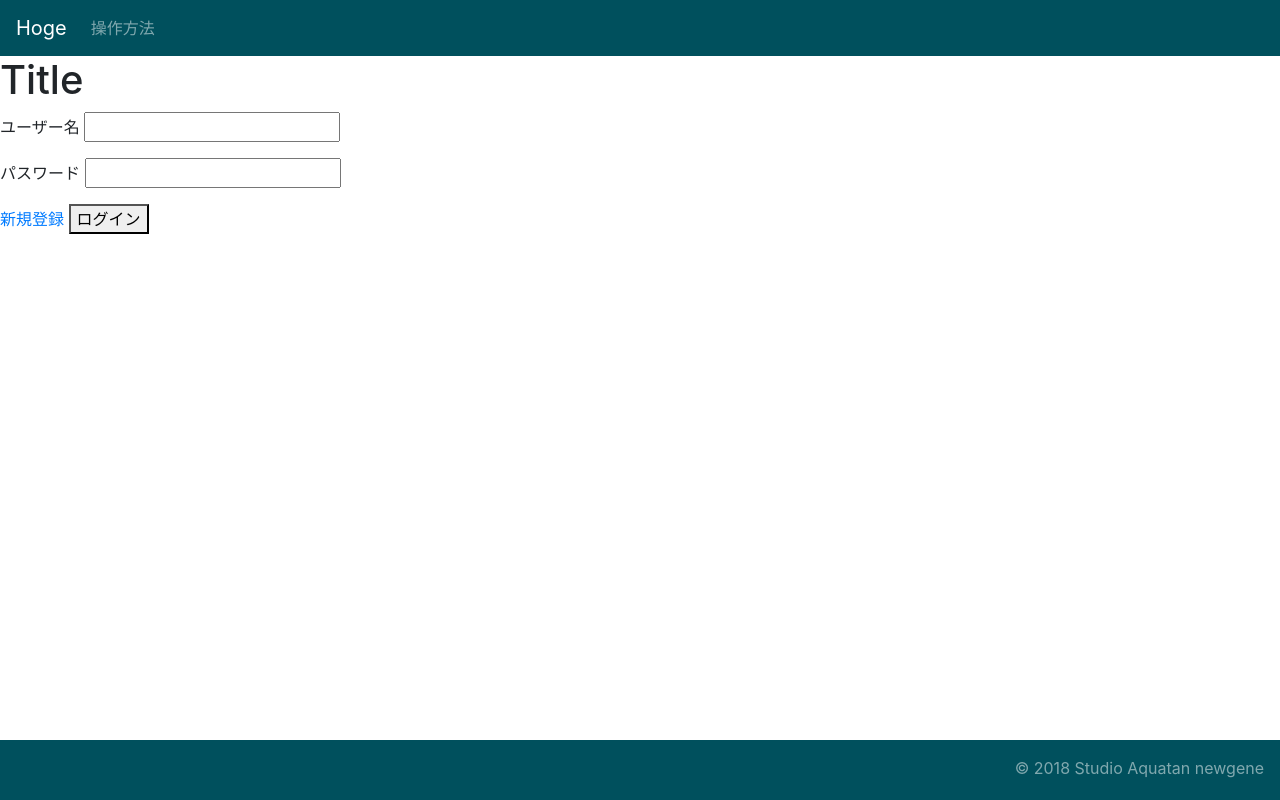
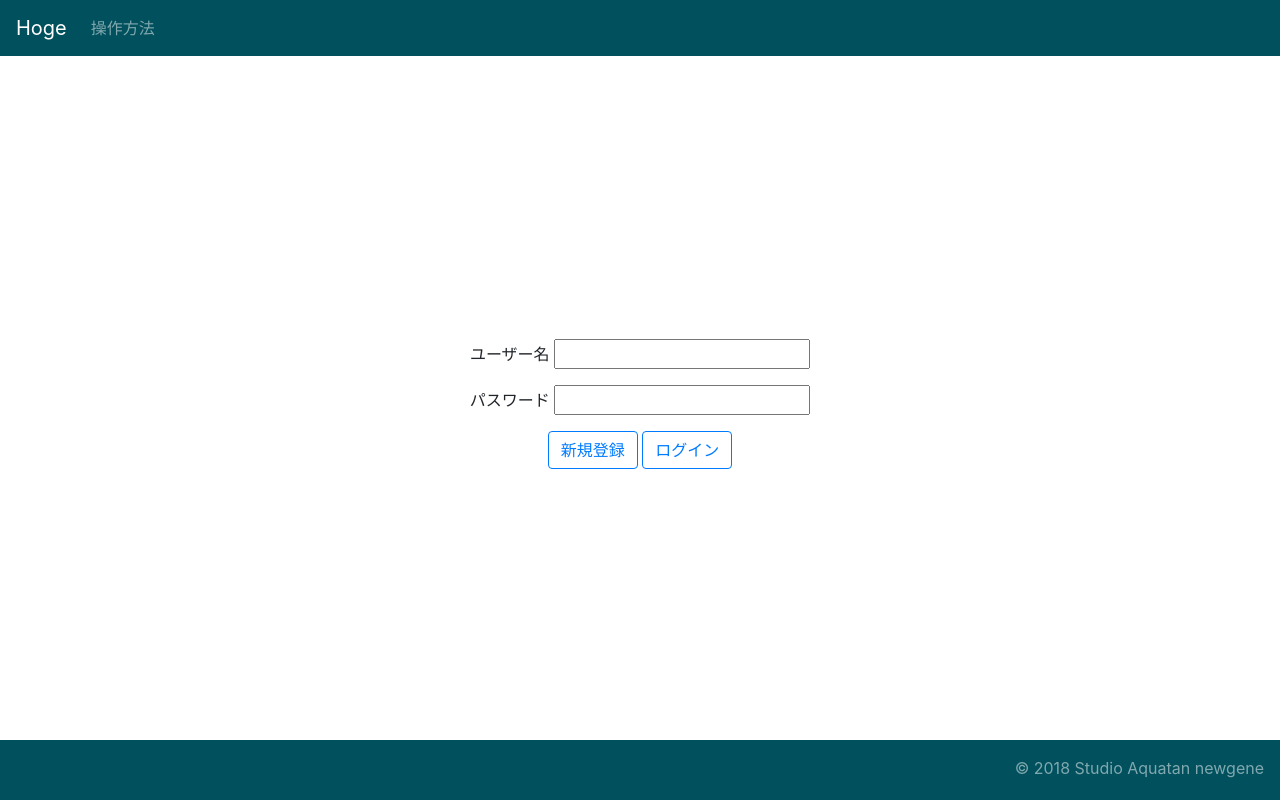
Before and after one commit to StudioAquatan/newgene, a Django app: template app/polls/templates/poll/index.html in a window 1280 px wide. Run offline with Django 3.2, Linux system fonts and the light colour scheme; the template is opened without the code that fills it, so the values that code supplies are empty; some libraries are stand-ins or nearby versions.

Commit message:
topページの仮完成

```diff
--- a/app/polls/static/polls/css/style.css
+++ b/app/polls/static/polls/css/style.css
@@ -14,17 +14,39 @@ html {
 }
 
 body {
-    margin-bottom: 80px;
+    margin: 0;
+    padding: 0;
+    /*margin-bottom: 80px;*/
 }
 
 .navbar{
     background-color: var(--base-color);
 }
 
+.jumbotron {
+    display: flex;
+    align-items: center;
+    justify-content: center;
+    height: 85vh;
+    min-height: 450px;
+    background: transparent !important;
+    text-align: center;
+}
+
+.jumbotron-container {
+    position: center;
+}
+
+.map-group {
+    margin-top: 30px;
+    margin-bottom: 100px;
+}
+
 .map-display {
     height: 800px;
     width: 1000px;
-    margin-bottom: 20px;
+    margin-top: 30px;
+    margin-bottom: 30px;
 }
 
 .main-container {
@@ -39,6 +61,7 @@ body {
     background-color: var(--base-color);
     padding: 1rem;
     text-align: right;
+    margin-top: 20px;
 }
 
 @media (min-width: 300px) {
--- a/app/polls/templates/poll/index.html
+++ b/app/polls/templates/poll/index.html
@@ -7,7 +7,28 @@
 
 {# メインコンテンツ #}
 {% block content %}
-    <h1>Title</h1>
+    <div class="jumbotron jumbotron-fluid">
+
+
+        <div class="d-flex flex-column align-items-center">
+            <div class="p-2">
+                <div class="container-fluid jumbotron-container">
+                    <div class="logo"></div>
+                </div>
+            </div>
+            <div class="p-2">
+                <form action="{% url 'index' %}" method="post">
+                    {% csrf_token %}
+                    <p>ユーザー名
+                        <input type="text" name="username"></p>
+                    <p>パスワード
+                        <input type="password" name="password"></p>
+                    <button class="btn btn-outline-primary" name="btn_sign_up">新規登録</button>
+                    <button class="btn btn-outline-primary" name="btn_login">ログイン</button>
+                </form>
+            </div>
+        </div>
+    </div>
 
     {% if error_message %}
         <h2 style="color: red;">
@@ -15,13 +36,4 @@
         </h2>
     {% endif %}
 
-    <form action="{% url 'index' %}" method="post">
-        {% csrf_token %}
-        <p>ユーザー名
-            <input type="text" name="username"></p>
-        <p>パスワード
-            <input type="password" name="password"></p>
-        <a href="{% url 'new_user' %}">新規登録</a>
-        <button name="btn_login">ログイン</button>
-    </form>
 {% endblock %}
--- a/app/polls/templates/poll/send_message.html
+++ b/app/polls/templates/poll/send_message.html
@@ -21,7 +21,7 @@
             <label for="msg">Message:</label>
             <textarea id="msg" name="user_message" maxlength="50"></textarea>
         </div>
-        <button name="btn_login">メッセージを送信</button>
+        <button name="btn_send_msg">メッセージを送信</button>
     </form>
 
     <a href="{% url 'user' user_id %}">ユーザーページへ戻る</a>
--- a/app/polls/views.py
+++ b/app/polls/views.py
@@ -22,12 +22,15 @@ def index(request):
                     else:
                         context = get_user_context(user_id)
                         return render(request, 'poll/user.html', context)
+                elif 'btn_sign_up' in request.POST:
+                    return render(request, 'poll/new_user.html')
             else:
                 return render(request, 'poll/index.html',
                               {'error_message': 'パスワードが入力されていません'})
         else:
             return render(request, 'poll/index.html',
                           {'error_message': 'ユーザー名が入力されていません'})
+
 
     return render(request, 'poll/index.html')
 
--- a/app/templates/base.html
+++ b/app/templates/base.html
@@ -10,6 +10,10 @@
     {# ヤフーマップAPIの利用の準備#}
     <script type="text/javascript" src={% static 'polls/js/yahoo_map.js' %}></script>
     <script type="text/javascript" src="{% static 'polls/js/bootstrap.min.js' %}"></script>
+    <script src="https://code.jquery.com/jquery-3.2.1.slim.min.js"
+            integrity="sha384-KJ3o2DKtIkvYIK3UENzmM7KCkRr/rE9/Qpg6aAZGJwFDMVNA/GpGFF93hXpG5KkN"
+            crossorigin="anonymous"></script>
+
 
     {# style.cssを読み込む #}
     <link rel="stylesheet" href="{% static 'polls/css/bootstrap.min.css' %}" type="text/css">
@@ -22,27 +26,17 @@
 {% block navi %}
     <nav class="navbar navbar-expand-lg navbar-dark fixed-top">
         <a class="navbar-brand" href="{% url 'index' %}">Hoge</a>
-        <button class="navbar-toggler" type="button" data-toggle="collapse" data-target="#navbarSupportedContent"
-                aria-controls="navbarSupportedContent" aria-expanded="false" aria-label="Toggle navigation">
-            <span class="navbar-toggler-icon"></span>
-        </button>
 
-        <div class="collapse navbar-collapse" id="navbarSupportedContent">
-            <ul class="navbar-nav mr-auto">
-                <li class="nav-item">
-                    <a class="nav-link" href="{% url 'userguide' %}">操作方法</a>
-                </li>
-            </ul>
-        </div>
+        <ul class="nav navbar-nav flex-row float-left">
+            <li class="nav-item"><a class="nav-link" href="{% url 'userguide' %}">操作方法</a></li>
+        </ul>
     </nav>
 {% endblock %}
 
-<div role="main" class="main-container">
 
-{# メインコンテンツ #}
-{% block content %}{% endblock %}
+    {# メインコンテンツ #}
+    {% block content %}{% endblock %}
 
-</div>
 
 <div class="footer">
     <div class="credits">
```
